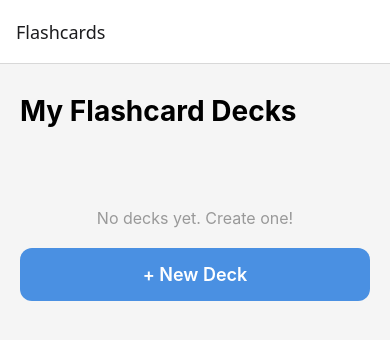
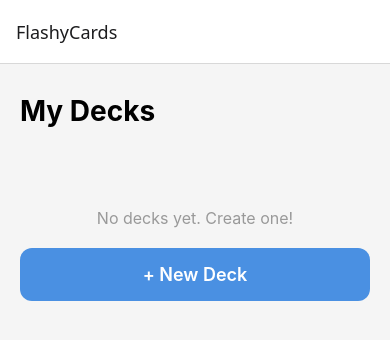
Before and after one commit to ferrarajc/flashcards, a React Native app: screen /Home in a window 390 px wide. Shown: the top 340 px of the page. Built offline with nearby package versions, Linux system fonts and the light colour scheme.

Commit message:
Fix #4: Update nav title to FlashyCards and heading to My Decks

```diff
--- a/App.js
+++ b/App.js
@@ -16,7 +16,7 @@ export default function App() {
         <Stack.Screen
           name="Home"
           component={HomeScreen}
-          options={{ title: 'Flashcards' }}
+          options={{ title: 'FlashyCards' }}
         />
         <Stack.Screen
           name="CreateDeck"
--- a/screens/HomeScreen.js
+++ b/screens/HomeScreen.js
@@ -34,7 +34,7 @@ export default function HomeScreen({ navigation }) {
 
   return (
     <View style={styles.container}>
-      <Text style={styles.title}>My Flashcard Decks</Text>
+      <Text style={styles.title}>My Decks</Text>
 
       {decks.length === 0 ? (
         <Text style={styles.empty}>No decks yet. Create one!</Text>
```
